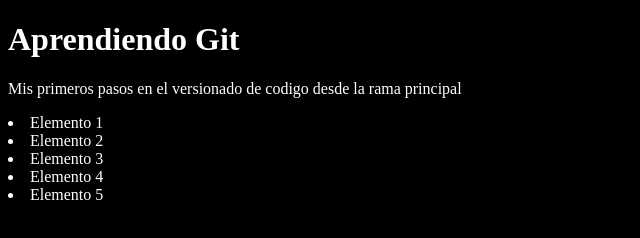
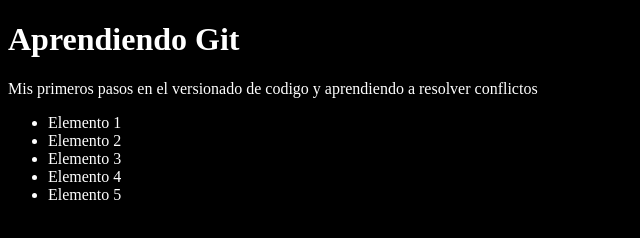
Before and after one commit to 29layun/curso, a plain HTML site: page index.html in a window 1280 px wide. Shown: the whole page, without its empty margins (0-640 px from the left). Drawn offline with Linux system fonts and the light colour scheme.

Commit message:
Resolviendo conflicto en html en el documento index.html

```diff
--- a/index.html
+++ b/index.html
@@ -9,13 +9,14 @@
 </head>
 <body>
     <h1>Aprendiendo Git</h1>
-    <p>Mis primeros pasos en el versionado de codigo desde la rama principal</p>
-    <us>
+    <p>Mis primeros pasos en el versionado de codigo y aprendiendo a resolver conflictos</p>
+    <ul>
         <li>Elemento 1</li>
         <li>Elemento 2</li>
         <li>Elemento 3</li>
         <li>Elemento 4</li>
         <li>Elemento 5</li>
-    </us>
+    </ul>
+    <script src="index.js"></script>
 </body>
 </html>
```
